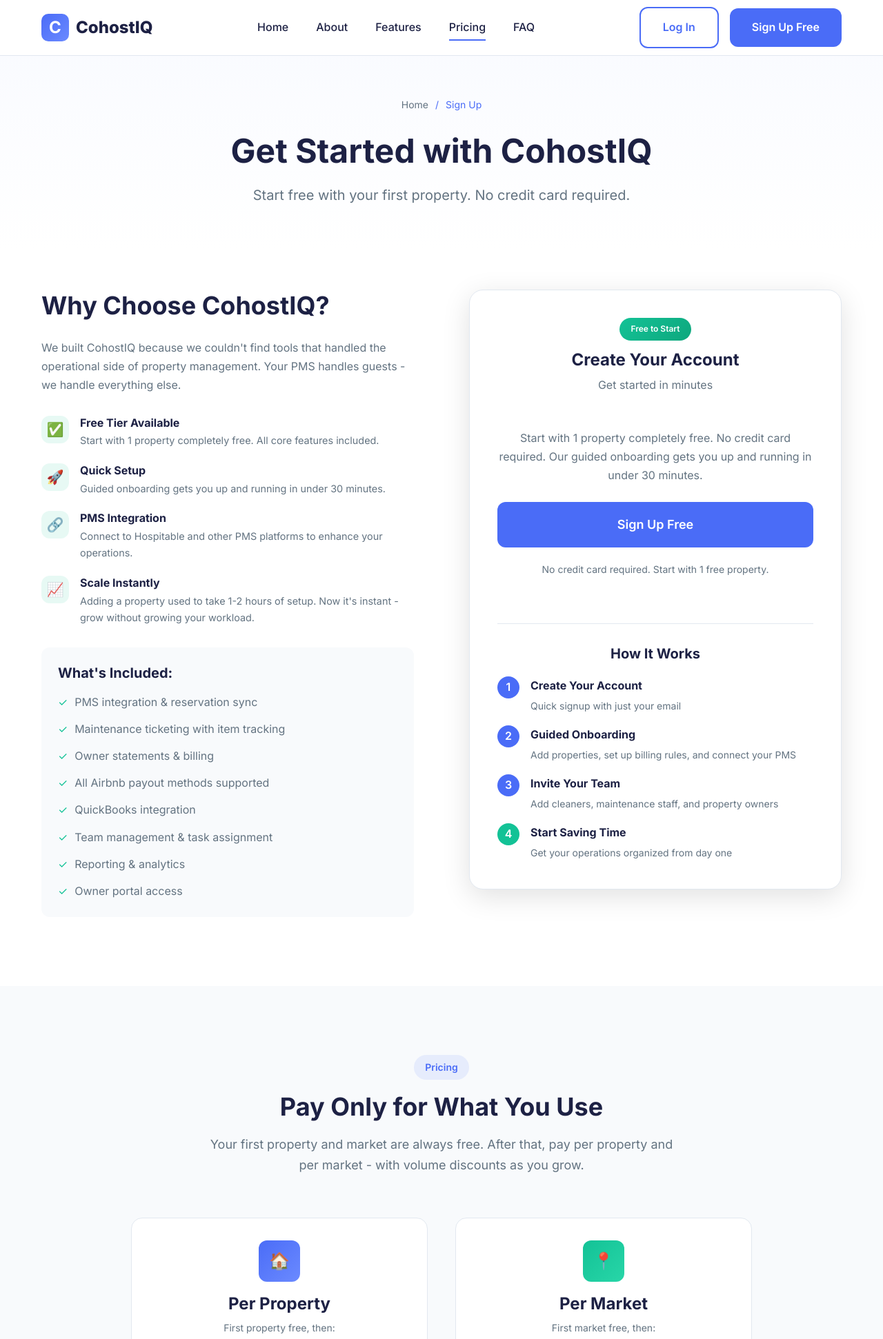
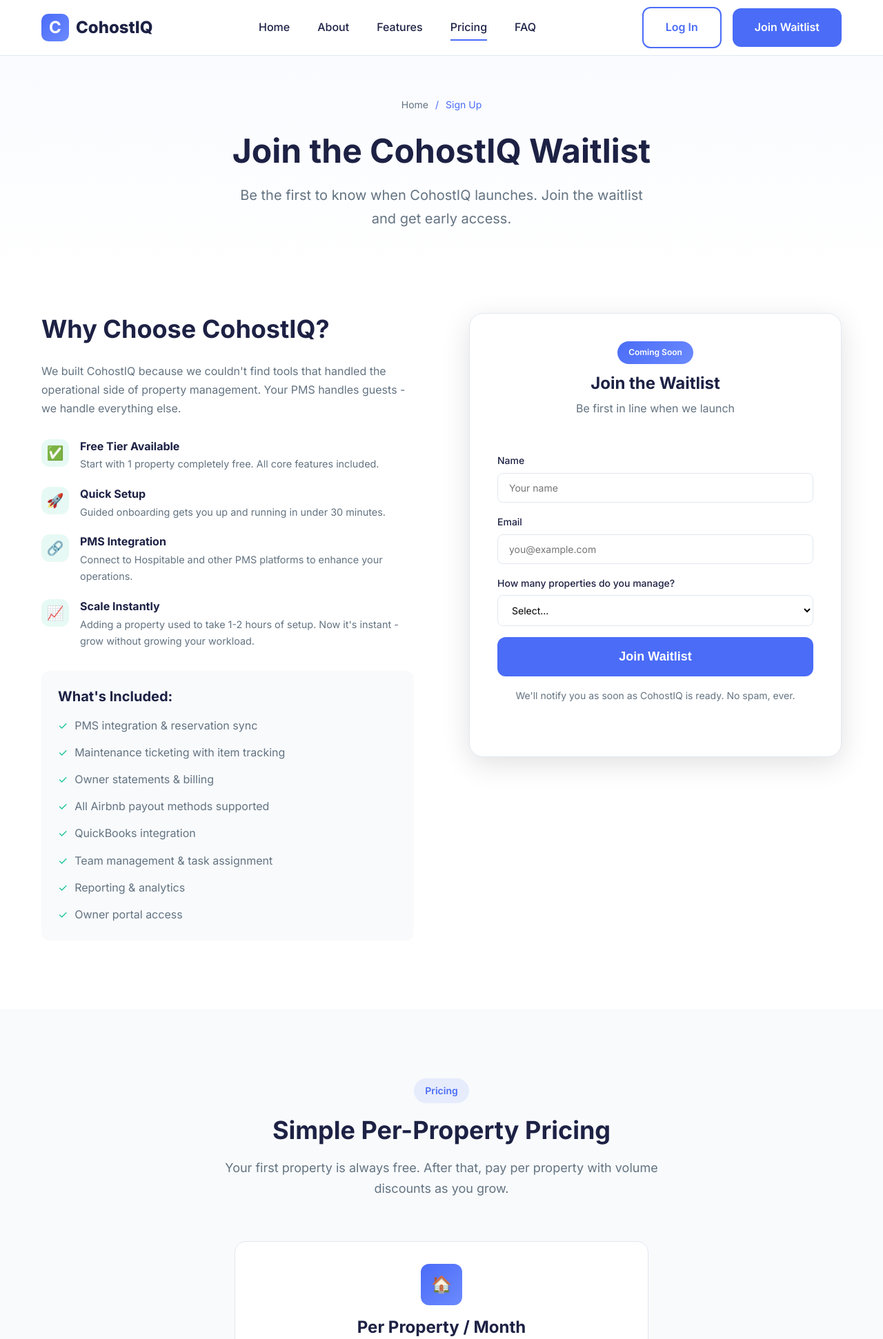
Before and after one commit to scottcohostiq/CohostIQWebsite, a PHP site: page /signup.php in a window 1280 px wide. Shown: the top 1942 px of the page at 69% size. Run offline with PHP 8.4, Linux system fonts and the light colour scheme.

Commit message:
Update pricing to match Stripe tiers and restore waitlist
Pricing changes:
- Remove per-market pricing entirely (was $20/market)
- Add $7.25/property tier for 101+ properties (was "Contact us")
- Update example calculations to property-only model
- Recalculate examples: 50 props = $465, 120 props = $1,010

Waitlist restoration:
- Change all "Sign Up Free" CTAs to "Join Waitlist" across all pages
- Change hero badge back to "Coming Soon - Join the Waitlist"
- Replace signup CTA card with waitlist form (name, email, property count)
- Form POSTs to https://cohostiq.app/api/waitlist.php
- Add JS form handler with AJAX submission and success message
- Update nav buttons in header.php

https://claude.ai/code/session_01SgYSsGTmPASWqU8DK2oEVB

```diff
--- a/features.php
+++ b/features.php
@@ -525,10 +525,10 @@ require_once __DIR__ . '/includes/header.php';
             <div class="cta-content">
                 <h2 class="cta-title">Ready to Transform Your Property Management?</h2>
                 <p class="cta-description">
-                    Start free with your first property. No credit card required.
+                    Join the waitlist and be first in line when CohostIQ launches.
                 </p>
                 <div class="cta-buttons">
-                    <a href="https://cohostiq.app/auth/signup_email.php" class="btn btn-white btn-lg">Sign Up Free</a>
+                    <a href="signup.php#waitlist" class="btn btn-white btn-lg">Join Waitlist</a>
                     <a href="faq.php" class="btn btn-outline btn-lg" style="border-color: white; color: white;">View FAQ</a>
                 </div>
             </div>
--- a/includes/header.php
+++ b/includes/header.php
@@ -72,7 +72,7 @@ if (!isset($currentPage)) $currentPage = '';
                 </div>
                 <div class="nav-actions">
                     <a href="https://cohostiq.app/login.php" class="btn btn-outline">Log In</a>
-                    <a href="https://cohostiq.app/auth/signup_email.php" class="btn btn-primary">Sign Up Free</a>
+                    <a href="signup.php#waitlist" class="btn btn-primary">Join Waitlist</a>
                 </div>
                 <button class="mobile-menu-btn" id="mobileMenuBtn">
                     <span></span>
@@ -88,6 +88,6 @@ if (!isset($currentPage)) $currentPage = '';
             <a href="signup.php#pricing">Pricing</a>
             <a href="faq.php">FAQ</a>
             <a href="https://cohostiq.app/login.php" class="btn btn-outline">Log In</a>
-            <a href="https://cohostiq.app/auth/signup_email.php" class="btn btn-primary">Sign Up Free</a>
+            <a href="signup.php#waitlist" class="btn btn-primary">Join Waitlist</a>
         </div>
     </header>
--- a/signup.php
+++ b/signup.php
@@ -13,9 +13,9 @@ require_once __DIR__ . '/includes/header.php';
                 <span>/</span>
                 <span>Sign Up</span>
             </nav>
-            <h1 class="page-header-title">Get Started with CohostIQ</h1>
+            <h1 class="page-header-title">Join the CohostIQ Waitlist</h1>
             <p class="page-header-description">
-                Start free with your first property. No credit card required.
+                Be the first to know when CohostIQ launches. Join the waitlist and get early access.
             </p>
         </div>
     </section>
@@ -98,55 +98,43 @@ require_once __DIR__ . '/includes/header.php';
                     </div>
                 </div>
 
-                <div class="signup-form-container" id="signup">
+                <div class="signup-form-container" id="waitlist">
                     <div class="signup-form-header">
-                        <div style="background: linear-gradient(135deg, #13c296, #0ea77d); color: white; display: inline-block; padding: 6px 16px; border-radius: 20px; font-weight: 600; font-size: 12px; margin-bottom: 12px;">Free to Start</div>
-                        <h3>Create Your Account</h3>
-                        <p>Get started in minutes</p>
+                        <div style="background: linear-gradient(135deg, #4a6cf7, #6b8aff); color: white; display: inline-block; padding: 6px 16px; border-radius: 20px; font-weight: 600; font-size: 12px; margin-bottom: 12px;">Coming Soon</div>
+                        <h3>Join the Waitlist</h3>
+                        <p>Be first in line when we launch</p>
                     </div>
-                    <div style="text-align: center; padding: 20px 0;">
-                        <p style="margin-bottom: 24px; color: #637381;">
-                            Start with 1 property completely free. No credit card required. Our guided onboarding gets you up and running in under 30 minutes.
+                    <form id="waitlistForm" action="https://cohostiq.app/api/waitlist.php" method="POST" style="padding: 20px 0;">
+                        <div style="margin-bottom: 16px;">
+                            <label for="waitlist_name" style="display: block; font-weight: 500; color: #1d2144; margin-bottom: 6px; font-size: 14px;">Name</label>
+                            <input type="text" id="waitlist_name" name="name" required placeholder="Your name" style="width: 100%; padding: 12px 16px; border: 1px solid #e2e8f0; border-radius: 8px; font-size: 14px; font-family: inherit; box-sizing: border-box;">
+                        </div>
+                        <div style="margin-bottom: 16px;">
+                            <label for="waitlist_email" style="display: block; font-weight: 500; color: #1d2144; margin-bottom: 6px; font-size: 14px;">Email</label>
+                            <input type="email" id="waitlist_email" name="email" required placeholder="you@example.com" style="width: 100%; padding: 12px 16px; border: 1px solid #e2e8f0; border-radius: 8px; font-size: 14px; font-family: inherit; box-sizing: border-box;">
+                        </div>
+                        <div style="margin-bottom: 16px;">
+                            <label for="waitlist_properties" style="display: block; font-weight: 500; color: #1d2144; margin-bottom: 6px; font-size: 14px;">How many properties do you manage?</label>
+                            <select id="waitlist_properties" name="properties" style="width: 100%; padding: 12px 16px; border: 1px solid #e2e8f0; border-radius: 8px; font-size: 14px; font-family: inherit; background: white; box-sizing: border-box;">
+                                <option value="">Select...</option>
+                                <option value="1-5">1-5</option>
+                                <option value="6-25">6-25</option>
+                                <option value="26-50">26-50</option>
+                                <option value="51-100">51-100</option>
+                                <option value="100+">100+</option>
+                            </select>
+                        </div>
+                        <button type="submit" class="btn btn-primary btn-lg" style="width: 100%;">
+                            Join Waitlist
+                        </button>
+                        <p class="form-note" style="margin-top: 16px; text-align: center;">
+                            We'll notify you as soon as CohostIQ is ready. No spam, ever.
                         </p>
-                        <a href="https://cohostiq.app/auth/signup_email.php" class="btn btn-primary btn-lg" style="width: 100%;">
-                            Sign Up Free
-                        </a>
-                        <p class="form-note" style="margin-top: 20px;">
-                            No credit card required. Start with 1 free property.
-                        </p>
-                    </div>
-                    <div style="border-top: 1px solid #e2e8f0; margin-top: 30px; padding-top: 30px;">
-                        <h4 style="text-align: center; margin-bottom: 20px; color: #1d2144;">How It Works</h4>
-                        <div style="display: flex; flex-direction: column; gap: 16px;">
-                            <div style="display: flex; gap: 16px; align-items: flex-start;">
-                                <div style="width: 32px; height: 32px; min-width: 32px; background: #4a6cf7; color: white; border-radius: 50%; display: flex; align-items: center; justify-content: center; font-weight: 600;">1</div>
-                                <div>
-                                    <strong style="color: #1d2144;">Create Your Account</strong>
-                                    <p style="margin: 4px 0 0; font-size: 14px; color: #637381;">Quick signup with just your email</p>
-                                </div>
-                            </div>
-                            <div style="display: flex; gap: 16px; align-items: flex-start;">
-                                <div style="width: 32px; height: 32px; min-width: 32px; background: #4a6cf7; color: white; border-radius: 50%; display: flex; align-items: center; justify-content: center; font-weight: 600;">2</div>
-                                <div>
-                                    <strong style="color: #1d2144;">Guided Onboarding</strong>
-                                    <p style="margin: 4px 0 0; font-size: 14px; color: #637381;">Add properties, set up billing rules, and connect your PMS</p>
-                                </div>
-                            </div>
-                            <div style="display: flex; gap: 16px; align-items: flex-start;">
-                                <div style="width: 32px; height: 32px; min-width: 32px; background: #4a6cf7; color: white; border-radius: 50%; display: flex; align-items: center; justify-content: center; font-weight: 600;">3</div>
-                                <div>
-                                    <strong style="color: #1d2144;">Invite Your Team</strong>
-                                    <p style="margin: 4px 0 0; font-size: 14px; color: #637381;">Add cleaners, maintenance staff, and property owners</p>
-                                </div>
-                            </div>
-                            <div style="display: flex; gap: 16px; align-items: flex-start;">
-                                <div style="width: 32px; height: 32px; min-width: 32px; background: #13c296; color: white; border-radius: 50%; display: flex; align-items: center; justify-content: center; font-weight: 600;">4</div>
-                                <div>
-                                    <strong style="color: #1d2144;">Start Saving Time</strong>
-                                    <p style="margin: 4px 0 0; font-size: 14px; color: #637381;">Get your operations organized from day one</p>
-                                </div>
-                            </div>
-                        </div>
+                    </form>
+                    <div id="waitlistSuccess" style="display: none; text-align: center; padding: 40px 20px;">
+                        <div style="font-size: 3rem; margin-bottom: 16px;">&#127881;</div>
+                        <h3 style="color: #1d2144; margin-bottom: 8px;">You're on the list!</h3>
+                        <p style="color: #637381;">We'll be in touch soon with early access details.</p>
                     </div>
                 </div>
             </div>
@@ -158,19 +146,18 @@ require_once __DIR__ . '/includes/header.php';
         <div class="container">
             <div class="section-header">
                 <span class="section-label">Pricing</span>
-                <h2 class="section-title">Pay Only for What You Use</h2>
+                <h2 class="section-title">Simple Per-Property Pricing</h2>
                 <p class="section-description">
-                    Your first property and market are always free. After that, pay per property and per market - with volume discounts as you grow.
+                    Your first property is always free. After that, pay per property with volume discounts as you grow.
                 </p>
             </div>
 
-            <!-- Pricing Tables -->
-            <div class="pricing-tables-grid">
-                <!-- Per Property Pricing -->
+            <!-- Pricing Table -->
+            <div style="max-width: 600px; margin: 0 auto;">
                 <div class="pricing-card">
                     <div class="pricing-card-header">
                         <div class="pricing-icon pricing-icon-blue">&#127968;</div>
-                        <h3>Per Property</h3>
+                        <h3>Per Property / Month</h3>
                         <p>First property free, then:</p>
                     </div>
                     <div class="pricing-tiers">
@@ -187,31 +174,9 @@ require_once __DIR__ . '/includes/header.php';
                             <span class="price">$8<span class="unit">/property</span></span>
                         </div>
                         <div class="pricing-tier pricing-tier-last">
-                            <span>100+ properties</span>
-                            <span class="contact">Contact us</span>
+                            <span>Properties 101+</span>
+                            <span class="price">$7.25<span class="unit">/property</span></span>
                         </div>
-                    </div>
-                </div>
-
-                <!-- Per Market Pricing -->
-                <div class="pricing-card">
-                    <div class="pricing-card-header">
-                        <div class="pricing-icon pricing-icon-green">&#128205;</div>
-                        <h3>Per Market</h3>
-                        <p>First market free, then:</p>
-                    </div>
-                    <div class="pricing-tiers">
-                        <div class="pricing-tier">
-                            <span>Markets 2-5</span>
-                            <span class="price">$20<span class="unit">/market</span></span>
-                        </div>
-                        <div class="pricing-tier pricing-tier-last">
-                            <span>5+ markets</span>
-                            <span class="contact">Contact us</span>
-                        </div>
-                    </div>
-                    <div class="pricing-note">
-                        <p><strong>What's a market?</strong> A geographic area where you operate (e.g., "Branson", "Smoky Mountains", "Gulf Shores")</p>
                     </div>
                 </div>
             </div>
@@ -221,24 +186,24 @@ require_once __DIR__ . '/includes/header.php';
                 <h3>Example Monthly Costs</h3>
                 <div class="pricing-examples-grid">
                     <div class="pricing-example-item">
-                        <div class="example-label">1 property, 1 market</div>
+                        <div class="example-label">1 property</div>
                         <div class="example-price">$0</div>
                         <div class="example-calc">Free forever</div>
                     </div>
                     <div class="pricing-example-item">
-                        <div class="example-label">10 properties, 1 market</div>
+                        <div class="example-label">10 properties</div>
                         <div class="example-price">$90</div>
                         <div class="example-calc">9 x $10</div>
                     </div>
                     <div class="pricing-example-item">
-                        <div class="example-label">25 properties, 2 markets</div>
-                        <div class="example-price">$260</div>
-                        <div class="example-calc">24 x $10 + 1 x $20</div>
+                        <div class="example-label">50 properties</div>
+                        <div class="example-price">$465</div>
+                        <div class="example-calc">24x$10 + 25x$9</div>
                     </div>
                     <div class="pricing-example-item">
-                        <div class="example-label">50 properties, 3 markets</div>
-                        <div class="example-price">$505</div>
-                        <div class="example-calc">24x$10 + 25x$9 + 2x$20</div>
+                        <div class="example-label">120 properties</div>
+                        <div class="example-price">$1,010</div>
+                        <div class="example-calc">24x$10 + 25x$9 + 50x$8 + 20x$7.25</div>
                     </div>
                 </div>
             </div>
@@ -261,7 +226,7 @@ require_once __DIR__ . '/includes/header.php';
             </div>
 
             <p class="pricing-enterprise">
-                Need more than 100 properties or 5 markets? <a href="mailto:support@cohostiq.com" style="color: #4a6cf7;">Contact us</a> for enterprise pricing.
+                Have questions about pricing? <a href="mailto:support@cohostiq.com" style="color: #4a6cf7;">Contact us</a> - we're happy to help.
             </p>
         </div>
     </section>
```
Also changed, not shown: faq.php (+4 -4 lines), index.php (+5 -5 lines), js/main.js (+37 -0 lines).
